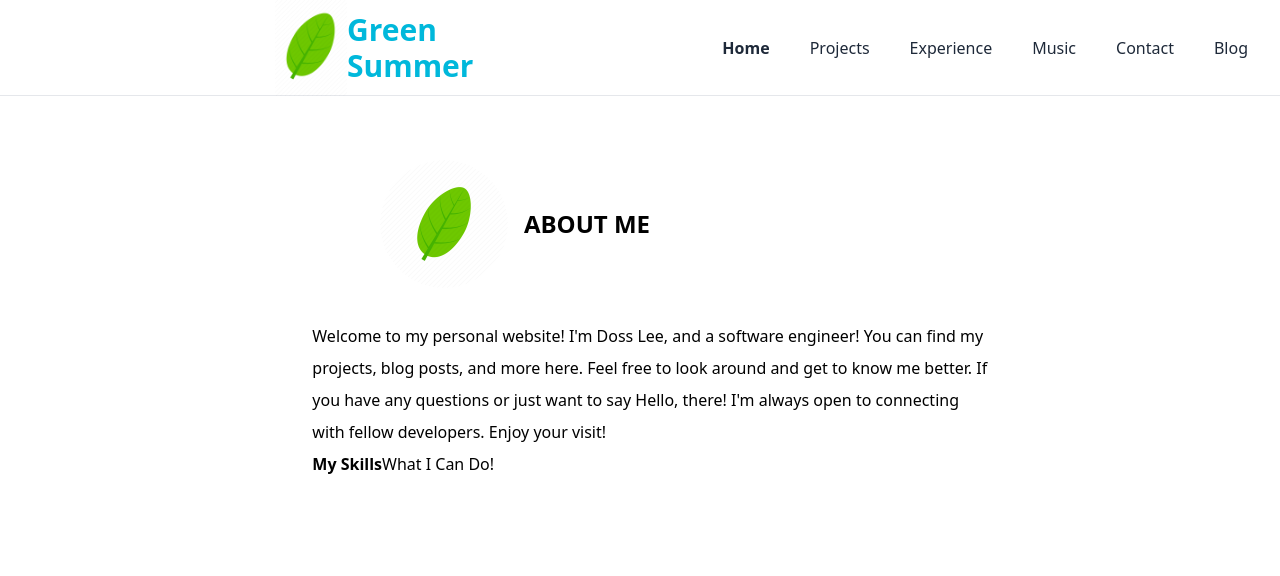
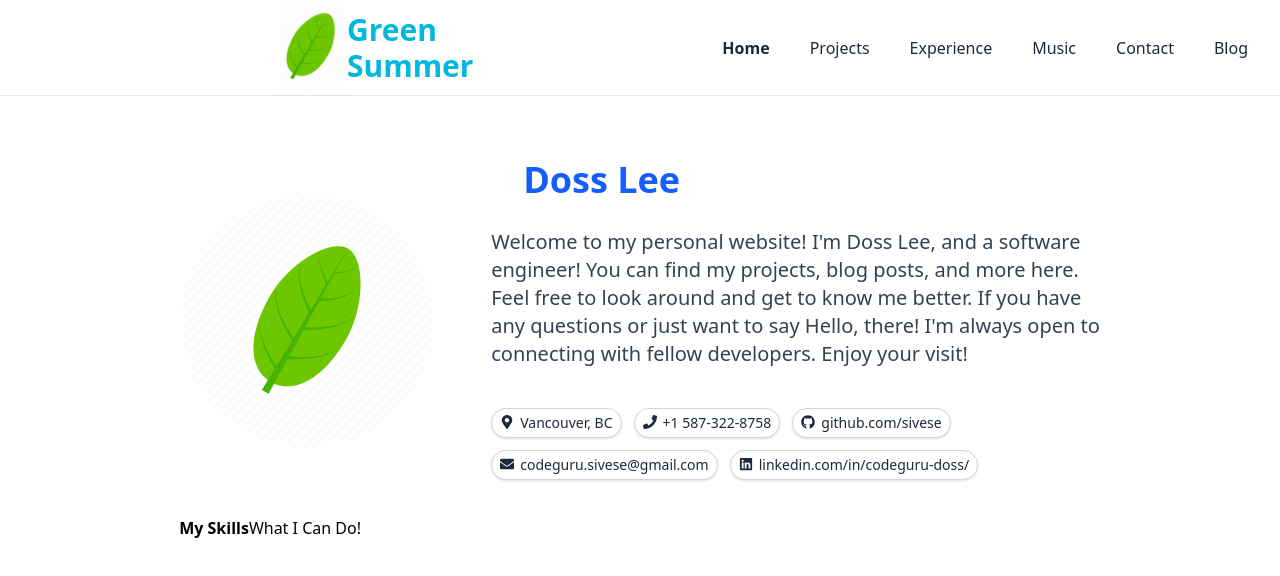
Before and after one commit to sivese/GreenSummer, a React (Vite) app: page / in a window 1280 px wide. Shown: the top 576 px of the page. Built offline with nearby package versions, Linux system fonts and the light colour scheme.

Commit message:
tag component

```diff
--- a/package.json
+++ b/package.json
@@ -15,8 +15,10 @@
     "green-summer": "file:",
     "react": "^19.1.0",
     "react-dom": "^19.1.0",
+    "react-icons": "^5.5.0",
     "react-router-dom": "^7.6.0",
     "tailwindcss": "^4.1.5",
+    "tailwindcss-textshadow": "^2.1.3",
     "yaml": "^2.8.0"
   },
   "devDependencies": {
--- a/src/app.tsx
+++ /dev/null
@@ -1,13 +0,0 @@
-import Header from "./components/header";
-import Home from "./pages/home";
-
-function App() {
-  return (
-    <div>
-        <Header/>
-        <Home/>
-    </div>
-  );
-}
-
-export default App;
--- /dev/null
+++ b/src/components/hover-tag.tsx
@@ -0,0 +1,20 @@
+import { ReactNode } from 'react';
+
+interface HoverTagProperty {
+    icon: ReactNode;
+    label: string;
+}
+
+export const HoverTag = ({ icon, label, }: HoverTagProperty) => {
+  return (
+    <div className="inline-flex items-center gap-1 px-2 py-1 rounded-full text-sm font-medium
+                bg-white text-gray-800 border border-gray-300
+                shadow-sm hover:shadow-md hover:border-gray-500
+                transition duration-200 ease-in-out">
+      <span className="w-4 h-4">{icon}</span>
+      <span>{label}</span>
+    </div>
+  );
+};
+
+export default HoverTag;
--- a/src/layout/body-layout.tsx
+++ b/src/layout/body-layout.tsx
@@ -5,7 +5,7 @@ function BodyLayout({ children }: { children: ReactNode }) {
         <div className="flex justify-center w-full">
             <div className="relative w-full max-w-5xl pt-8 mx-auto">
                 {/* Main Content starts at 15% left */}
-                <main className="relative ml-[18%] mr-[16%] mt-4 leading-loose">
+                <main className="relative ml-[5%] mr-[5%] mt-4 leading-loose">
                     {children}
                 </main>
             </div>
--- a/src/pages/home.tsx
+++ b/src/pages/home.tsx
@@ -3,6 +3,8 @@ import PageLayout from "../layout/page-layout";
 import { useEffect } from "react";
 import { siteInfo } from "../config/site-info";
 import homeIntro from "../config/home-contents";
+import HoverTag from "../components/hover-tag";
+import { FaEnvelope, FaGithub, FaLinkedin, FaMapMarkerAlt, FaPhone } from "react-icons/fa";
 
 function Home() {
   useEffect(() => {
@@ -12,11 +14,20 @@ function Home() {
   return (
     <PageLayout>
       <BodyLayout>
-        <div className="flex pl-[10%] items-center gap-4 my-8">
-          <img src="./favicon1.webp" alt="Logo" className="w-32 h-32 rounded-full" />
-          <h2 className="flex text-2xl font-bold whitespace-nowrap">ABOUT ME</h2>
+        <div className="flex items-center gap-4 my-8">
+          <img src="./favicon1.webp" alt="Logo" className="w-64 h-64 rounded-full" />
+          <div className="pl-10">
+            <h2 className="flex pl-8 text-4xl font-bold whitespace-nowrap text-blue-600">Doss Lee</h2>
+            <p className="font-medium pt-7 text-xl text-gray-700">{homeIntro}</p>
+            <div className="flex flex-wrap gap-3 pt-10">
+              <HoverTag icon={<FaMapMarkerAlt/>} label="Vancouver, BC" />
+              <HoverTag icon={<FaPhone/>} label="+1 587-322-8758" />
+              <HoverTag icon={<FaGithub/>} label="github.com/sivese" />
+              <HoverTag icon={<FaEnvelope/>} label="codeguru.sivese@gmail.com" />
+              <HoverTag icon={<FaLinkedin/>} label="linkedin.com/in/codeguru-doss/"/>
+            </div>
+          </div>
         </div>
-        <p className="font-medium">{homeIntro}</p>
         <div className="flex">
           <h3 className="text-1xl font-semibold">My Skills</h3>
           <h2>What I Can Do!</h2>
```
Also changed, not shown: 1 other file (tests, documents, lock files or other folders).
